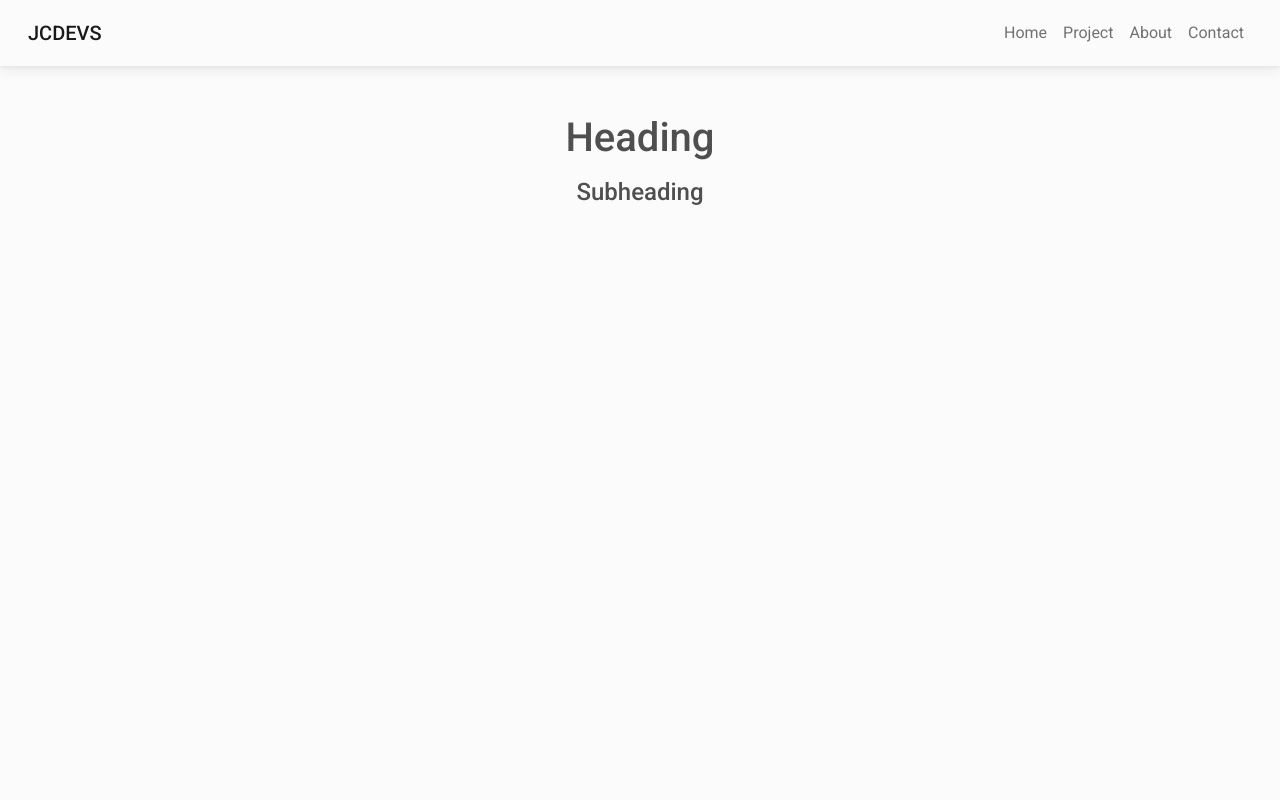
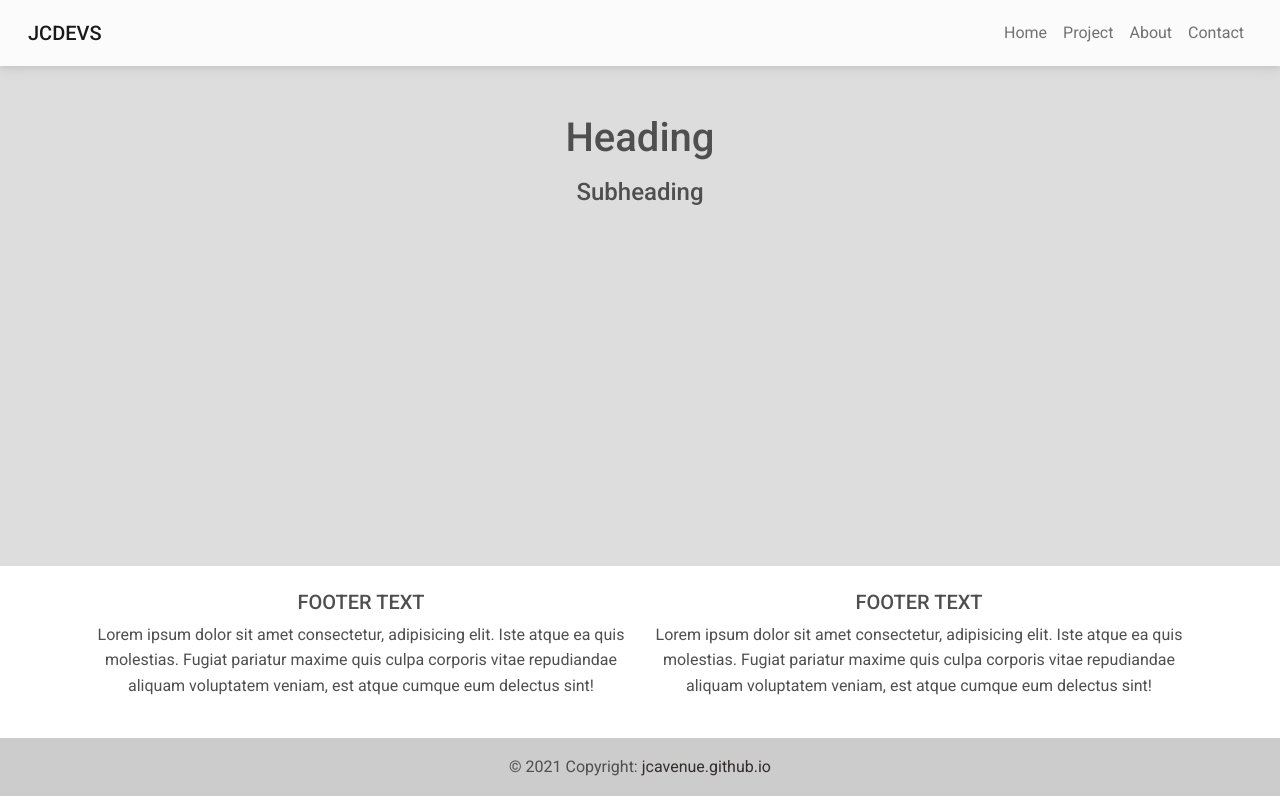
Before and after one commit to jcavenue/jcavenue.github.io, a React (Create React App) app: page / in a window 1280 px wide. Shown: the top 800 px of the page. Built offline with nearby package versions, Linux system fonts and the light colour scheme.

Commit message:
Add design on Footer.js

```diff
--- a/src/Assets/index.css
+++ b/src/Assets/index.css
@@ -6,3 +6,7 @@ header {
 	position: sticky;
 	top: 0;
 }
+
+.bg-DDDDDD {
+	background-color: #DDDDDD;
+}
--- a/src/Components/Footer.js
+++ b/src/Components/Footer.js
@@ -1,10 +1,39 @@
-const Footer = () => {
-	return (
-		<div>
-			<a href="https://github.com/jcavenue" target="_blank" rel="noreferrer">Github</a>
-			<a href="https://linkedin.com/in/jcavenue" target="_blank" rel="noreferrer">linkedin</a>
-		</div>
-	)
+import React from 'react';
+import { MDBFooter, MDBContainer, MDBRow, MDBCol} from 'mdb-react-ui-kit';
+
+export default function Footer() {
+  return (
+    <MDBFooter backgroundColor='light' className='text-center text-lg-left'>
+      <MDBContainer className='p-4'>
+        <MDBRow>
+          <MDBCol lg='6' md='12' className='mb-4 mb-md-0'>
+            <h5 className='text-uppercase'>Footer text</h5>
+
+            <p>
+              Lorem ipsum dolor sit amet consectetur, adipisicing elit. Iste atque ea quis molestias.
+              Fugiat pariatur maxime quis culpa corporis vitae repudiandae aliquam voluptatem veniam,
+              est atque cumque eum delectus sint!
+            </p>
+          </MDBCol>
+
+          <MDBCol lg='6' md='12' className='mb-4 mb-md-0'>
+            <h5 className='text-uppercase'>Footer text</h5>
+
+            <p>
+              Lorem ipsum dolor sit amet consectetur, adipisicing elit. Iste atque ea quis molestias.
+              Fugiat pariatur maxime quis culpa corporis vitae repudiandae aliquam voluptatem veniam,
+              est atque cumque eum delectus sint!
+            </p>
+          </MDBCol>
+        </MDBRow>
+      </MDBContainer>
+
+      <div className='text-center p-3' style={{ backgroundColor: 'rgba(0, 0, 0, 0.2)' }}>
+        &copy; {new Date().getFullYear()} Copyright:{' '}
+        <a className='text-dark' target="_blank" rel="noreferrer nofollow" href='https://jcavenue.github.io/'>
+          jcavenue.github.io
+        </a>
+      </div>
+    </MDBFooter>
+  );
 }
-
-export default Footer;
--- a/src/Components/Home.js
+++ b/src/Components/Home.js
@@ -3,10 +3,9 @@ import { withRouter } from "react-router-dom";
 const Home = () => {
 
 	return (
-		<div className='p-5 text-center bg-light' style={{ height: 900,}}>
+		<div className='p-5 text-center bg-DDDDDD' style={{ height: 500,}}>
         <h1 className='mb-3'>Heading</h1>
         <h4 className='mb-3'>Subheading</h4>
-
     </div>
 	)
 }
```
